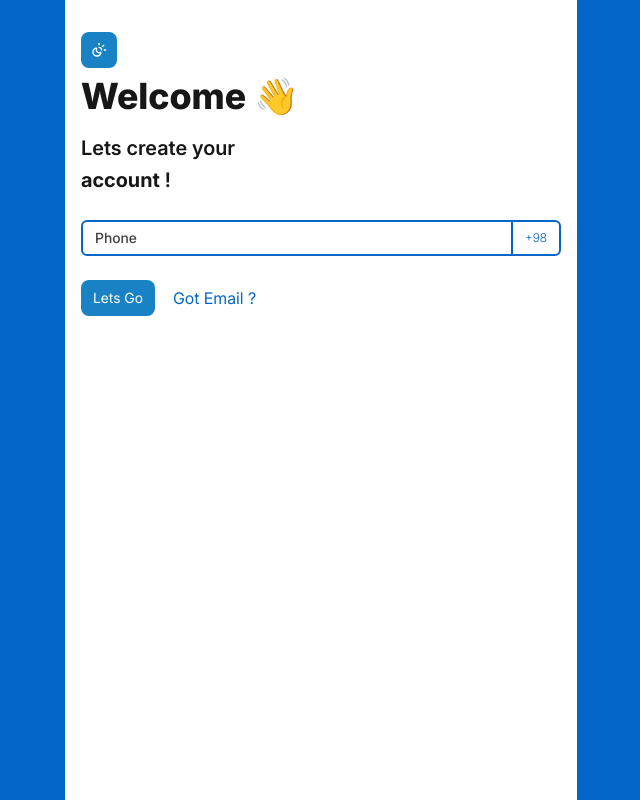
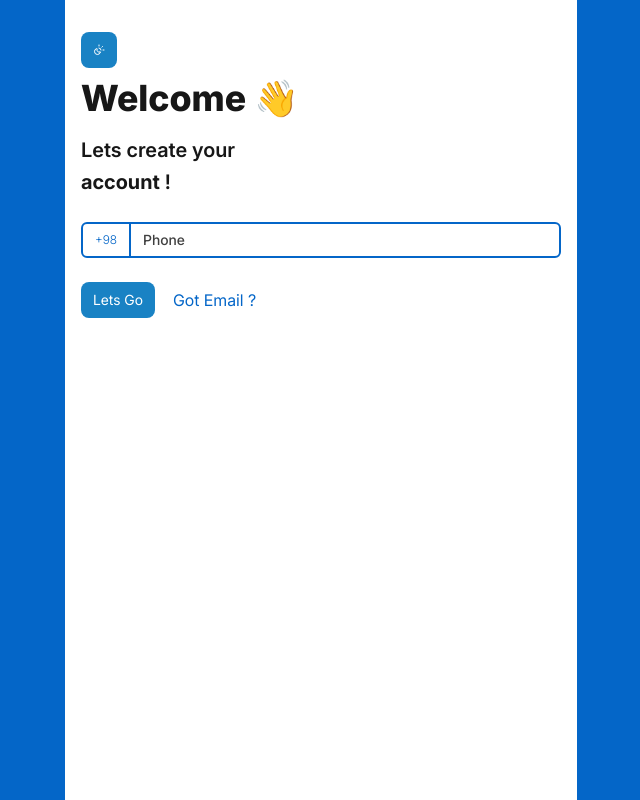
Before and after one commit to tasha-dev/podcast-pwa-showcase, a Next.js app: page / in a window 1280 px wide. Shown: the whole page, without its empty margins (319-959 px from the left). Built offline with nearby package versions, Linux system fonts and the light colour scheme.

Commit message:
added loading animation to button

```diff
--- a/component/ui/button.tsx
+++ b/component/ui/button.tsx
@@ -3,6 +3,8 @@
 import { cn } from "@/lib/util";
 import { ButtonProps } from "@/type/component";
 import { Slot } from "@radix-ui/react-slot";
+import { motion } from "framer-motion";
+import { Loader2 } from "lucide-react";
 
 // Creating and exporting Button component as default
 export default function Button({
@@ -23,12 +25,10 @@ export default function Button({
     <Comp
       disabled={loading || disabled}
       className={cn(
-        "font-normal text-sm rounded-lg outline-none cursor-pointer",
+        "font-normal text-sm rounded-lg outline-none cursor-pointer relative overflow-hidden",
         "duration-500 transition-all active:scale-90 ring-0 focus-visible:ring-3",
         "disabled:opacity-50 disabled:cursor-not-allowed",
-        size === "normal"
-          ? "h-9 px-3 flex items-center w-fit"
-          : "size-9 flex items-center justify-center",
+        size === "normal" ? "w-fit" : "size-9",
         variant === "primary"
           ? "hover:bg-base text-white bg-base-light ring-base/40"
           : "bg-white dark:bg-neutral-900 text-base ring-base/40",
@@ -36,7 +36,54 @@ export default function Button({
       )}
       {...props}
     >
-      {loading ? "loading" : children}
+      <motion.div
+        className="absolute left-0 top-0 size-full flex items-center justify-center"
+        transition={{
+          duration: 0.3,
+          ease: "easeInOut",
+        }}
+        initial={{
+          y: "100%",
+        }}
+        exit={{
+          y: "100%",
+        }}
+        animate={
+          loading
+            ? {
+                y: 0,
+              }
+            : {
+                y: "100%",
+              }
+        }
+      >
+        <Loader2 className="size-4 animate-spin" />
+      </motion.div>
+      <motion.div
+        className="h-9 flex items-center justify-center px-3"
+        transition={{
+          duration: 0.3,
+          ease: "easeInOut",
+        }}
+        initial={{
+          y: 0,
+        }}
+        exit={{
+          y: 0,
+        }}
+        animate={
+          loading
+            ? {
+                y: "-100%",
+              }
+            : {
+                y: 0,
+              }
+        }
+      >
+        {children}
+      </motion.div>
     </Comp>
   );
 }
--- a/component/ui/input.tsx
+++ b/component/ui/input.tsx
@@ -50,6 +50,22 @@ export default function Input({
             </label>
           </div>
         )}
+        {left && (
+          <div
+            className={cn(
+              "shrink-0 border-r-2 border-r-current flex items-center justify-center",
+              left.type === "icon" ? "size-9" : "px-3 h-9",
+            )}
+          >
+            {left.type === "icon" ? (
+              left.icon
+            ) : (
+              <span className="font-light text-current text-xs truncate block text-center">
+                {left.text}
+              </span>
+            )}
+          </div>
+        )}
         <input
           placeholder={placeholder}
           onBlur={(e) => {
@@ -66,22 +82,6 @@ export default function Input({
           )}
           {...props}
         />
-        {left && (
-          <div
-            className={cn(
-              "shrink-0 border-l-2 border-l-current flex items-center justify-center",
-              left.type === "icon" ? "size-9" : "px-3 h-9",
-            )}
-          >
-            {left.type === "icon" ? (
-              left.icon
-            ) : (
-              <span className="font-light text-current text-xs truncate block text-center">
-                {left.text}
-              </span>
-            )}
-          </div>
-        )}
       </div>
       {errorMessage && (
         <p className="mt-1.5 text-red-500 text-left text-sm font-normal">
--- a/component/ui/themeToggler.tsx
+++ b/component/ui/themeToggler.tsx
@@ -21,7 +21,7 @@ export default function ThemeToggler() {
         onClick={() => setTheme((prev) => (prev === "dark" ? "light" : "dark"))}
         size="icon"
       >
-        <SunMoon className="size-4" />
+        <SunMoon />
       </Button>
     </Tooltip>
   );
```
